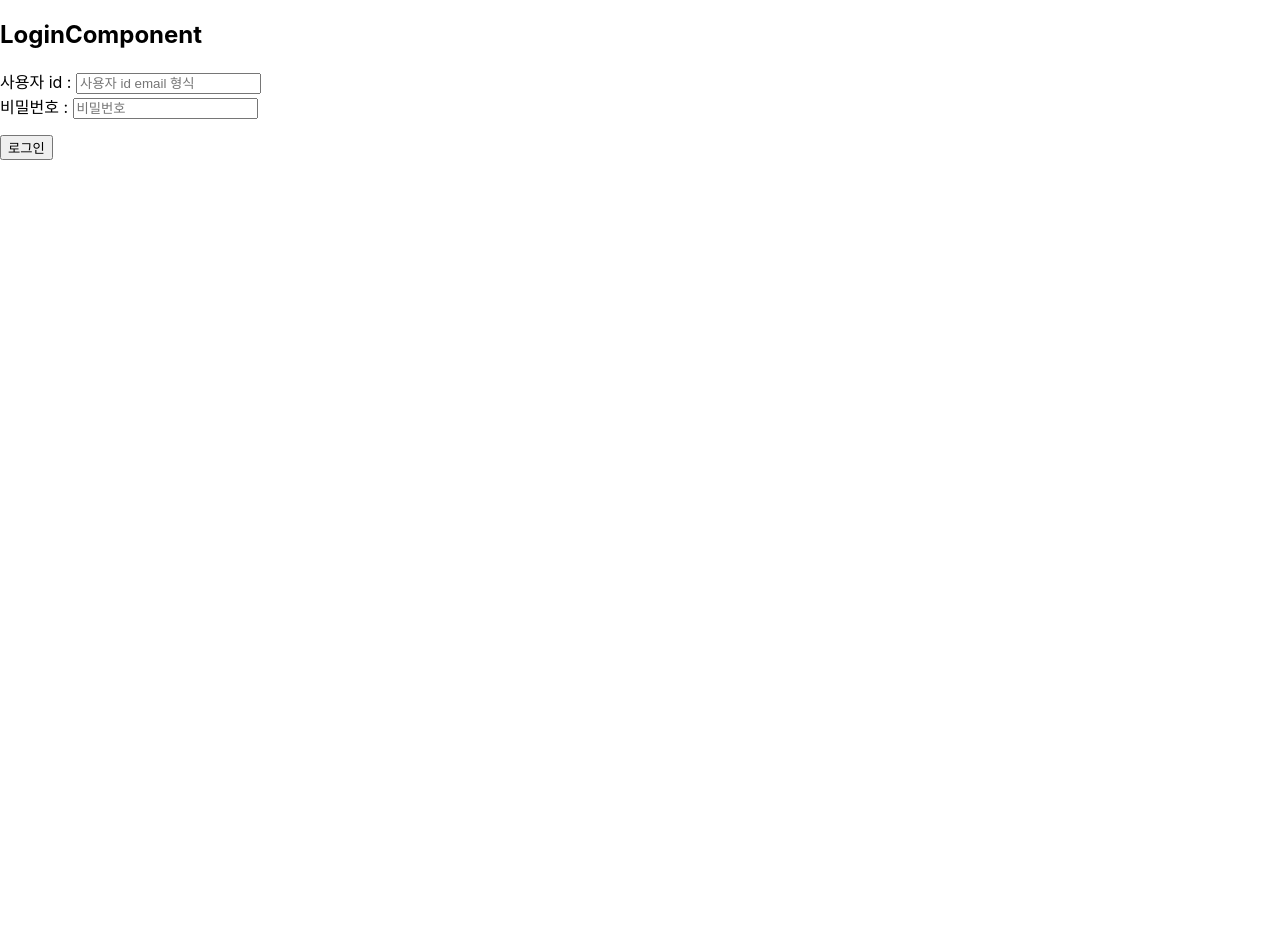
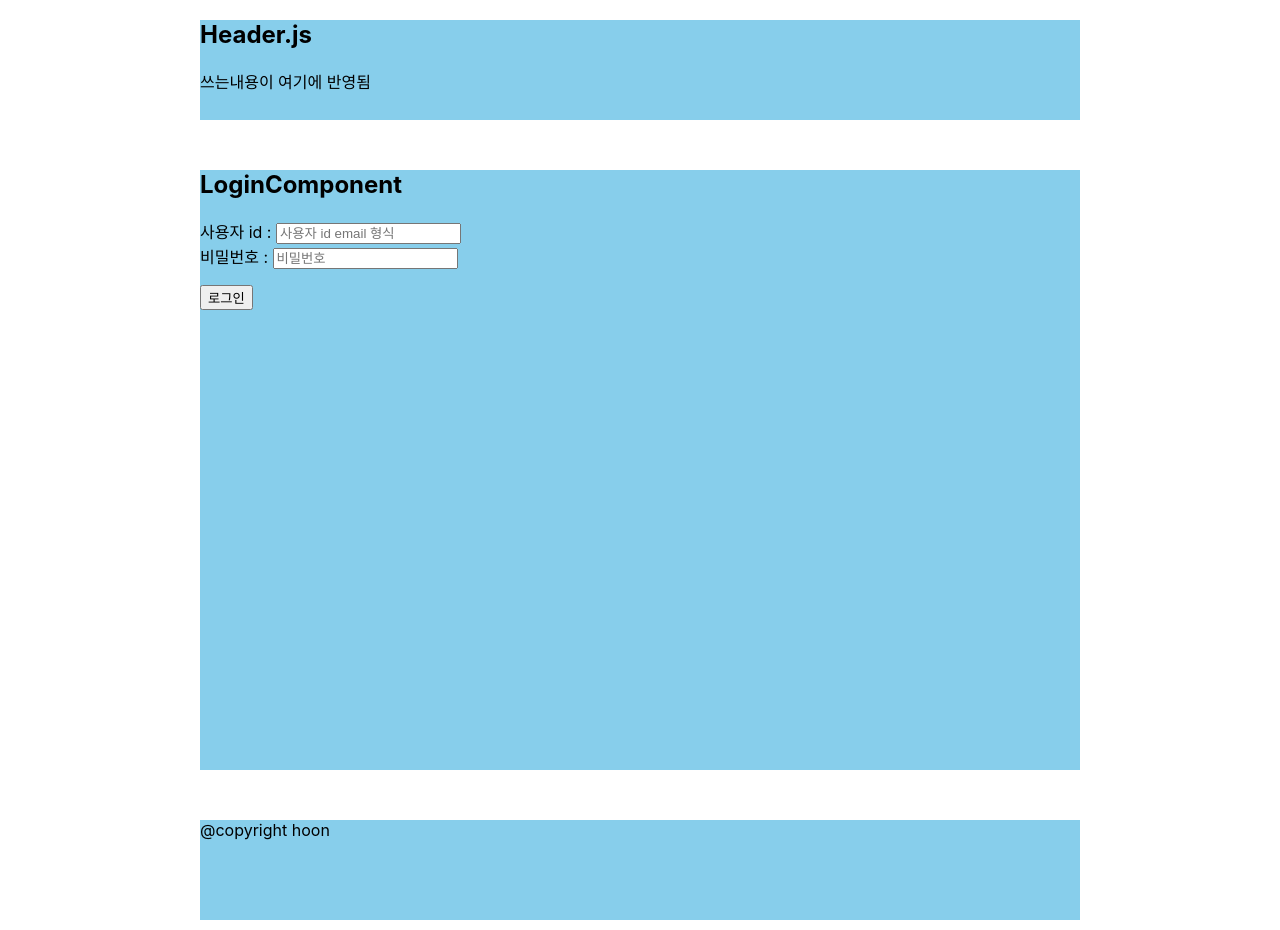
Before and after one commit to kipo3195/EarlyReact, a React (Create React App) app: page / in a window 1280 px wide. Before the commit the page ends 800 px from the top, so only its background shows below. Built offline with nearby package versions, Linux system fonts and the light colour scheme.

Commit message:
page layout 추가 및 로그인 후 Home으로 전환 처리

```diff
--- a/src/App.css
+++ b/src/App.css
@@ -1,4 +1,4 @@
-.App {
+/* .App {
   text-align: center;
 }
 
@@ -11,9 +11,9 @@
   .App-logo {
     animation: App-logo-spin infinite 20s linear;
   }
-}
+} */
 
-.App-header {
+/* .App-header {
   background-color: #282c34;
   min-height: 100vh;
   display: flex;
@@ -35,4 +35,36 @@
   to {
     transform: rotate(360deg);
   }
+} */
+
+.header{
+
+  background-color: skyblue;
+  height: 100px ;
+  margin: 10px 200px;
+
 }
+
+.login{
+
+  background-color: skyblue;
+  height: 600px ;
+  margin: 50px 200px;
+
+}
+
+.home{
+
+  background-color: skyblue;
+  height: 600px ;
+  margin: 50px 200px;
+
+}
+
+.footer{
+
+  background-color: skyblue;
+  height: 100px ;
+  margin: 10px 200px;
+
+}
--- a/src/App.js
+++ b/src/App.js
@@ -3,6 +3,11 @@ import './App.css';
 import axios from 'axios';
 import { useEffect, useState } from 'react';
 import cookie from 'react-cookies';
+
+import Header from './layout/Header';
+import Footer from './layout/Footer';
+import Login from './layout/Login';
+import Home from './layout/Home';
 
 function Test(){
   const [item, setItem] = useState([]);
@@ -50,34 +55,18 @@ function TestAsync(){
   )
 }
 
-// 로그인 요청 컴포넌트
-function LoginComponent(props){
-  return(
-      <div>
-        <h2>LoginComponent</h2>
-        <form onSubmit={event=>{
-          event.preventDefault();
-          const userId = event.target.username.value;
-          const password = event.target.password.value;
-          props.loginRequest(userId, password);
-        }}>
-          사용자 id : <input type='text' name='username'  placeholder='사용자 id email 형식'></input>
-          <br/>
-          비밀번호 : <input type='password' name='password' placeholder='비밀번호'></input>
-          <p><input type='submit' value='로그인'></input></p>
-        </form>
-      </div>
-  )
-}
+
 
 // 주석 추가
 function App() {
-  return (
-      <div>
-        {/* <Test></Test>
-        <TestAsync></TestAsync> */}
-        <LoginComponent loginRequest={(userId, password)=>{
-          console.log(userId, password)
+
+  // 최초 진입시 'login'
+  const [mode, setMode] = useState('login');
+
+  let content = null;
+
+  if(mode === 'login'){
+    content = <Login loginRequest={(userId, password)=>{
       axios({
         method:'post',
         url : 'http://localhost:8080/login',
@@ -87,18 +76,27 @@ function App() {
         }
       }).then(function(response){
         const flag = response.data.flag;
-              if(flag === 'success'){
-                alert("로그인 성공 !")
-                const jwt = response.data.token;
-                console.log(jwt);
-              }else{
-                alert("로그인 실패 !");
-              }
+        console.log(flag);
+        setMode('home');
       }).catch(function(error){
         console.log(error);
-              alert("로그인 실패 ! 입력한 정보를 확인하세요.");
+        alert(' 아이디(로그인 전용 아이디) 또는 비밀번호를 잘못 입력했습니다. 입력하신 내용을 다시 확인해주세요.');
+
       })
-        }}></LoginComponent>
+    }}></Login>
+  }else if(mode == 'home'){
+    content = <Home></Home>
+  }
+
+  return (
+
+      <div>
+        {/* <Test></Test>
+        <TestAsync></TestAsync> */}
+        <Header></Header>
+        {content}
+        <Footer></Footer>
+
       </div>
   );
 }
--- /dev/null
+++ b/src/layout/Footer.js
@@ -0,0 +1,11 @@
+const Footer = () => {
+    return (
+        <div className='footer'>
+
+            <p>@copyright hoon</p>
+
+        </div>
+    )
+}
+
+export default Footer;
--- /dev/null
+++ b/src/layout/Header.js
@@ -0,0 +1,12 @@
+const Header = () => {
+    return (
+        <div className='header'>
+
+            <h2>Header.js</h2>
+            쓰는내용이 여기에 반영됨
+
+        </div>
+    )
+}
+
+export default Header;
--- /dev/null
+++ b/src/layout/Home.js
@@ -0,0 +1,11 @@
+const Home = () => {
+    return (
+        <div className='home'>
+
+            <h2>안녕하세요 Early 오신것을 환영합니다!</h2>
+
+        </div>
+    )
+}
+
+export default Home;
--- /dev/null
+++ b/src/layout/Login.js
@@ -0,0 +1,83 @@
+
+import axios from 'axios';
+import { useEffect, useState } from 'react';
+
+// 로그인 요청 컴포넌트
+// function LoginComponent(props){
+//     return(
+//         <div>
+//           <h2>LoginComponent</h2>
+//           <form onSubmit={event=>{
+//             event.preventDefault();
+//             const userId = event.target.username.value;
+//             const password = event.target.password.value;
+//             props.loginRequest(userId, password);
+//           }}>
+//             사용자 id : <input type='text' name='username'  placeholder='사용자 id email 형식'></input>
+//             <br/>
+//             비밀번호 : <input type='password' name='password' placeholder='비밀번호'></input>
+//             <p><input type='submit' value='로그인'></input></p>
+//           </form>
+//         </div>
+//     )
+//   }
+
+function Login(props){
+
+
+    return(
+        <div className='login'>
+        <h2>LoginComponent</h2>
+        <form onSubmit={event=>{
+            event.preventDefault();
+            const userId = event.target.username.value;
+            const password = event.target.password.value;
+            props.loginRequest(userId, password);
+
+            // 계정정보가 틀렸을때 비밀번호 값 초기화
+            event.target.password.value = '';
+
+          }}>
+            사용자 id : <input type='text' name='username' placeholder='사용자 id email 형식'></input>
+            <br/>
+            비밀번호 : <input type='password' name='password' placeholder='비밀번호'></input>
+            <p><input type='submit' value='로그인'></input></p>
+          </form>
+        </div>
+    )
+}
+
+// const Login = () => {
+//     return (
+//         <div className='login'>
+
+//            <LoginComponent loginRequest={(userId, password)=>{
+//           console.log(userId, password)
+//            axios({
+//             method:'post',
+//             url : 'http://localhost:8080/login',
+//             data:{
+//               "username":userId,
+//               "password":password
+//             }
+//             }).then(function(response){
+//               const flag = response.data.flag;
+//               if(flag === 'success'){
+//                 alert("로그인 성공 !")
+//                 const jwt = response.data.token;
+//                 console.log(jwt);
+
+//               }else{
+//                 alert("로그인 실패 !");
+//               }
+//             }).catch(function(error){
+//               console.log(error);
+//               alert("로그인 실패 ! 입력한 정보를 확인하세요.");
+//             })
+//         }}></LoginComponent>
+
+//         </div>
+//     )
+// }
+
+export default Login;
```
Lines whose indentation alone changed are shown as unchanged.
